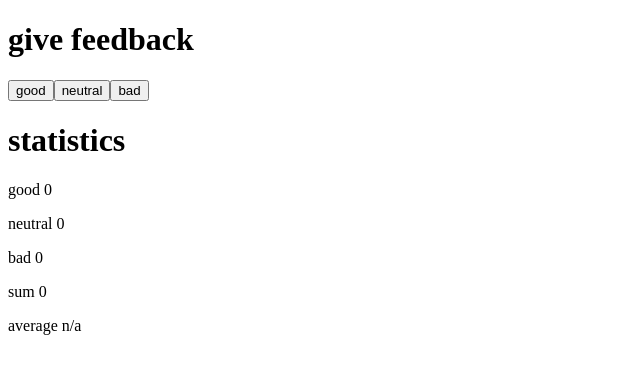
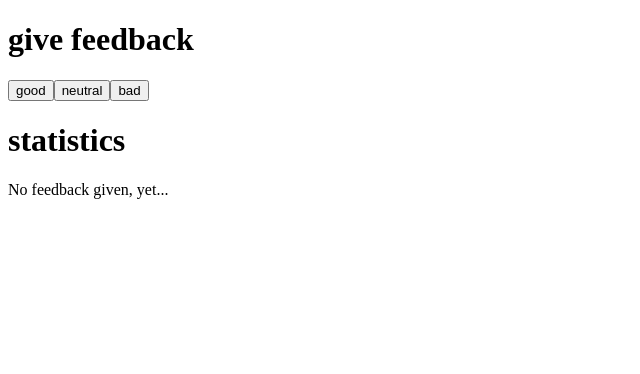
Before and after one commit to svalenziano/fullstackopen, a React (Vite) app in the folder fullstackopen/01-intro-to-react/part1-1/: page / in a window 1280 px wide. Shown: the top 374 px of the page, without its empty margins (0-640 px from the left). Built offline with nearby package versions, Linux system fonts and the light colour scheme.

Commit message:
1.9 complete

```diff
--- a/fullstackopen/01-intro-to-react/part1-1/src/App.jsx
+++ b/fullstackopen/01-intro-to-react/part1-1/src/App.jsx
@@ -24,6 +24,9 @@ function Button({ label, onClick }) {
 }
 
 function Stats({ good, neutral, bad, sum, average }) {
+  if (sum === 0) {
+    return <p>No feedback given, yet...</p>
+  }
   return (
     <>
       <p>good {good}</p>
```
